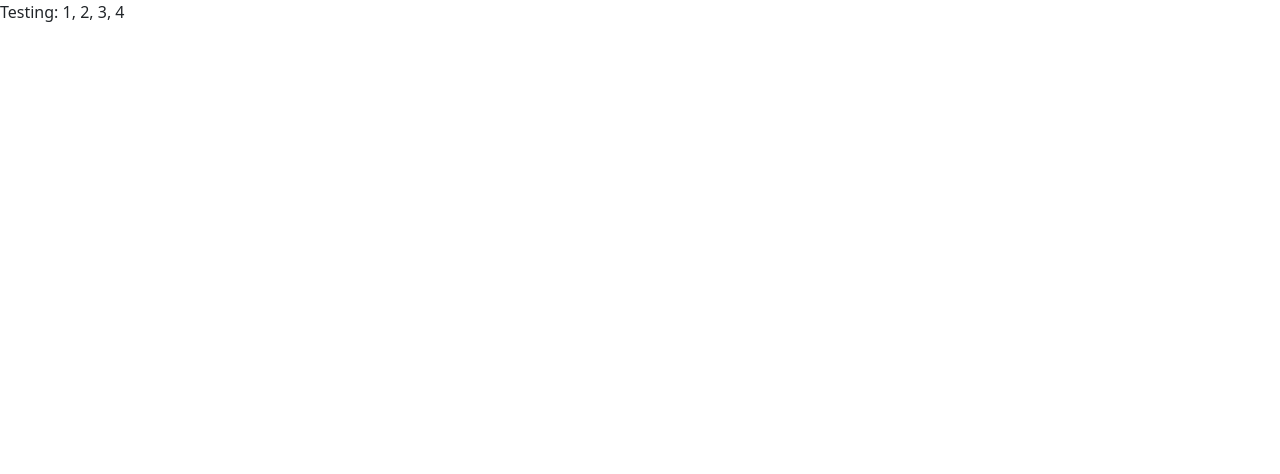
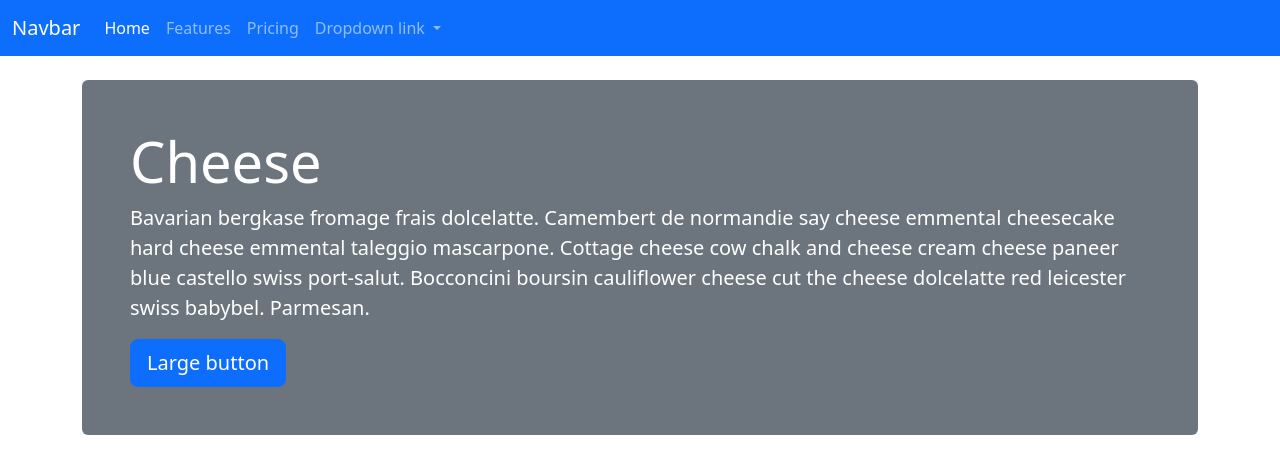
Before and after one commit to isabunnies/isabella-bootstrap, a website: page src/index.html in a window 1280 px wide. Drawn offline with nearby package versions, Linux system fonts and the light colour scheme; files that its build step writes are made by us from their sources; files whose address does not match are found by name.

Commit message:
saving for the first time

```diff
--- a/src/index.html
+++ b/src/index.html
@@ -8,8 +8,45 @@
 </head>
 
 <body>
-  <!-- Content starts here -->
-  <p>Testing: 1, 2, 3, 4</p>
+  <nav class="navbar navbar-expand-lg bg-primary" data-bs-theme="dark">
+    <div class="container-fluid">
+      <a class="navbar-brand" href="#">Navbar</a>
+      <button class="navbar-toggler" type="button" data-bs-toggle="collapse" data-bs-target="#navbarNavDropdown" aria-controls="navbarNavDropdown" aria-expanded="false" aria-label="Toggle navigation">
+        <span class="navbar-toggler-icon"></span>
+      </button>
+      <div class="collapse navbar-collapse" id="navbarNavDropdown">
+        <ul class="navbar-nav">
+          <li class="nav-item">
+            <a class="nav-link active" aria-current="page" href="#">Home</a>
+          </li>
+          <li class="nav-item">
+            <a class="nav-link" href="#">Features</a>
+          </li>
+          <li class="nav-item">
+            <a class="nav-link" href="#">Pricing</a>
+          </li>
+          <li class="nav-item dropdown">
+            <a class="nav-link dropdown-toggle" href="#" role="button" data-bs-toggle="dropdown" aria-expanded="false">
+              Dropdown link
+            </a>
+            <ul class="dropdown-menu">
+              <li><a class="dropdown-item" href="#">Action</a></li>
+              <li><a class="dropdown-item" href="#">Another action</a></li>
+              <li><a class="dropdown-item" href="#">Something else here</a></li>
+            </ul>
+          </li>
+        </ul>
+      </div>
+    </div>
+  </nav>
+
+  <div class="container">
+    <header class="bg-secondary text-white my-4 p-5 rounded">
+      <h1 class="display-4">Cheese</h1>
+      <p class="lead">Bavarian bergkase fromage frais dolcelatte. Camembert de normandie say cheese emmental cheesecake hard cheese emmental taleggio mascarpone. Cottage cheese cow chalk and cheese cream cheese paneer blue castello swiss port-salut. Bocconcini boursin cauliflower cheese cut the cheese dolcelatte red leicester swiss babybel. Parmesan.</p>
+      <button type="button" class="btn btn-primary btn-lg">Large button</button>
+    </header>
+   </div>
 
   <!-- Closing scripts here -->
   <script src="js/bootstrap.bundle.min.js"></script>
```
Also changed, not shown: docs/index.html (+39 -2 lines).
